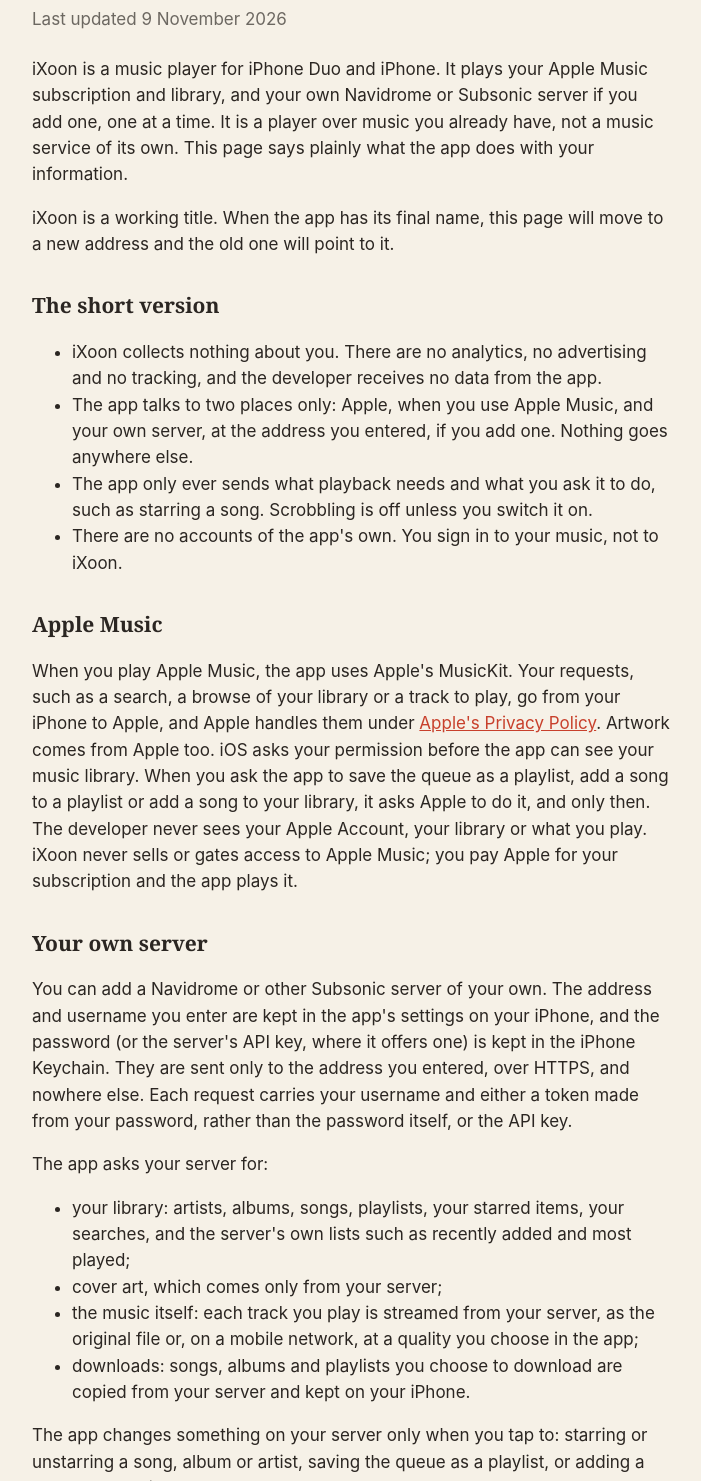
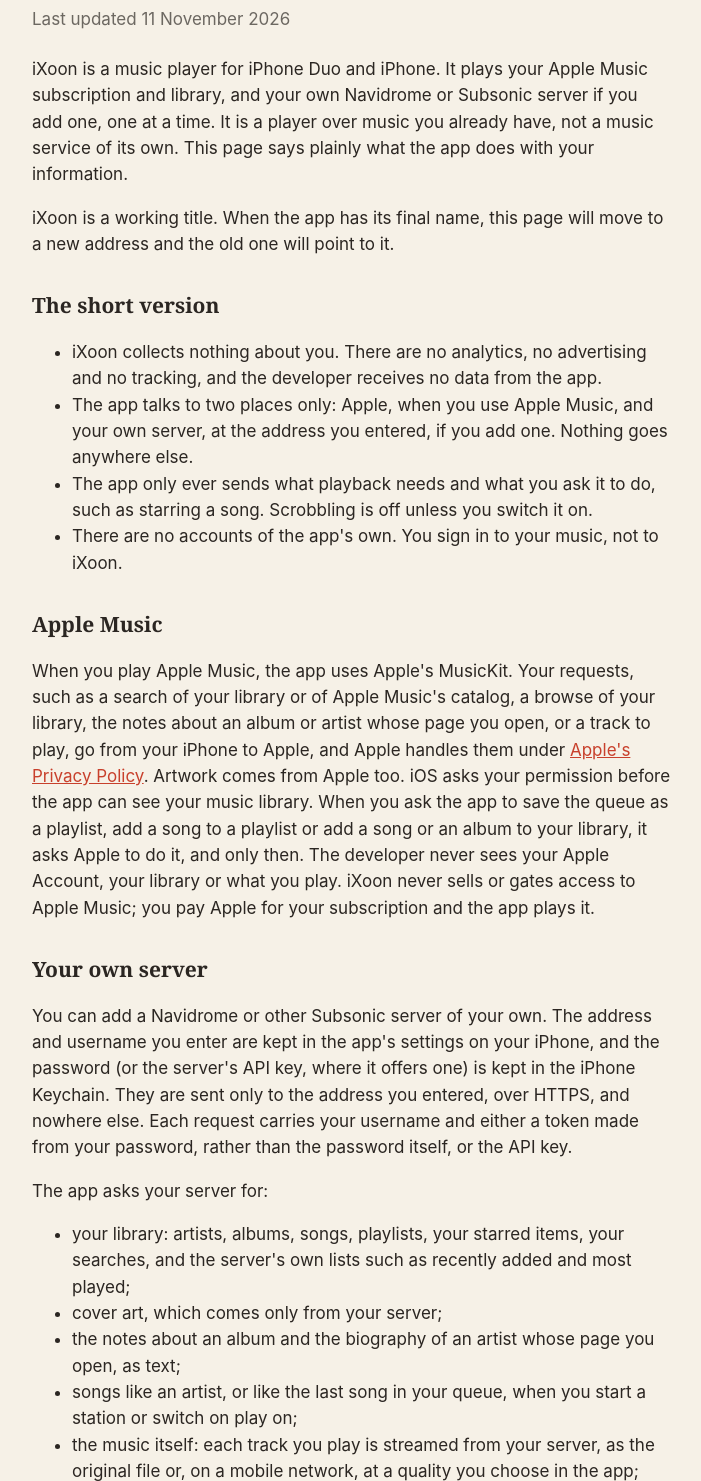
Before and after one commit to cmjarrett/orihon-site, a plain HTML site: page ixoon/privacy/index.html in a window 1280 px wide. Shown: the part 88-1569 px from the top of the page, without its empty margins (288-989 px from the left). Drawn offline with Linux system fonts and the light colour scheme.

Commit message:
iXoon privacy page: notes, kept music, stations, catalog, Full Pass
Adds what iXoon PRs #143 (NOTES-1), #146 and #160 (KEEP-1, DLFIX-1), #153 (STATION-1), #150 (CAT-1) and #157 (FULL-1) changed. Requests still go only to Apple or the owner's server; Data Not Collected stands. Date 11 November 2026.

Co-Authored-By: Claude Opus 5.5 <noreply@anthropic.com>

```diff
--- a/ixoon/privacy/index.html
+++ b/ixoon/privacy/index.html
@@ -11,7 +11,7 @@
 <body>
 <main>
 <h1>iXoon Privacy Policy</h1>
-<p class="date">Last updated 9 November 2026</p>
+<p class="date">Last updated 11 November 2026</p>
 
 <p>iXoon is a music player for iPhone Duo and iPhone. It plays your Apple Music subscription and library, and your own Navidrome or Subsonic server if you add one, one at a time. It is a player over music you already have, not a music service of its own. This page says plainly what the app does with your information.</p>
 
@@ -26,7 +26,7 @@
 </ul>
 
 <h2>Apple Music</h2>
-<p>When you play Apple Music, the app uses Apple's MusicKit. Your requests, such as a search, a browse of your library or a track to play, go from your iPhone to Apple, and Apple handles them under <a href="https://www.apple.com/legal/privacy/">Apple's Privacy Policy</a>. Artwork comes from Apple too. iOS asks your permission before the app can see your music library. When you ask the app to save the queue as a playlist, add a song to a playlist or add a song to your library, it asks Apple to do it, and only then. The developer never sees your Apple Account, your library or what you play. iXoon never sells or gates access to Apple Music; you pay Apple for your subscription and the app plays it.</p>
+<p>When you play Apple Music, the app uses Apple's MusicKit. Your requests, such as a search of your library or of Apple Music's catalog, a browse of your library, the notes about an album or artist whose page you open, or a track to play, go from your iPhone to Apple, and Apple handles them under <a href="https://www.apple.com/legal/privacy/">Apple's Privacy Policy</a>. Artwork comes from Apple too. iOS asks your permission before the app can see your music library. When you ask the app to save the queue as a playlist, add a song to a playlist or add a song or an album to your library, it asks Apple to do it, and only then. The developer never sees your Apple Account, your library or what you play. iXoon never sells or gates access to Apple Music; you pay Apple for your subscription and the app plays it.</p>
 
 <h2>Your own server</h2>
 <p>You can add a Navidrome or other Subsonic server of your own. The address and username you enter are kept in the app's settings on your iPhone, and the password (or the server's API key, where it offers one) is kept in the iPhone Keychain. They are sent only to the address you entered, over HTTPS, and nowhere else. Each request carries your username and either a token made from your password, rather than the password itself, or the API key.</p>
@@ -34,13 +34,15 @@
 <ul>
   <li>your library: artists, albums, songs, playlists, your starred items, your searches, and the server's own lists such as recently added and most played;</li>
   <li>cover art, which comes only from your server;</li>
+  <li>the notes about an album and the biography of an artist whose page you open, as text;</li>
+  <li>songs like an artist, or like the last song in your queue, when you start a station or switch on play on;</li>
   <li>the music itself: each track you play is streamed from your server, as the original file or, on a mobile network, at a quality you choose in the app;</li>
-  <li>downloads: songs, albums and playlists you choose to download are copied from your server and kept on your iPhone.</li>
+  <li>downloads: albums, playlists and songs you choose to download, or keep on your iPhone with Keep Starred Music or Keep on This iPhone, are copied from your server and kept on your iPhone. They use a mobile network only if you switch on Download over cellular.</li>
 </ul>
 <p>The app changes something on your server only when you tap to: starring or unstarring a song, album or artist, saving the queue as a playlist, or adding a song to a playlist.</p>
 <p><strong>Scrobbling</strong> is off unless you switch it on, on the sign-in form or later in the server's settings in the app. When it is on, the app tells your server what you have started playing and, once you have played half a track (or four minutes of it), that you played it and when. Plays made while you are offline wait on your iPhone and are sent to your server later. The app sends plays to your server only. Your server may pass them on to ListenBrainz, Last.fm or another service, but only if you linked one on the server. That is outside the app and under the terms of the service you chose.</p>
 <p>Your server is yours, or run by someone you chose. Whoever runs it can see these requests, as with any server: what was streamed, downloaded or searched for, the stars and playlist changes, the plays if scrobbling is on, the network address the requests came from, and that they came from iXoon. That is between you and your server. The developer has no access to your server and never sees any of it.</p>
-<p>The app never contacts Last.fm, ListenBrainz, MusicBrainz or any other service itself. Your server may, under its own settings: Navidrome, for example, can fetch artist pictures and information from outside services, and pass plays on to services you linked. That traffic is your server's, not the app's.</p>
+<p>The app never contacts Last.fm, ListenBrainz, MusicBrainz or any other service itself. Your server may, under its own settings: Navidrome, for example, can fetch artist pictures, information and similar songs from outside services, and pass plays on to services you linked. That traffic is your server's, not the app's.</p>
 
 <h2>Kept on your iPhone</h2>
 <p>Downloads, cover art the app has already shown, the queue, your pins and preferences, the server's settings and plays waiting to be sent to your server are kept in the app's own storage on your iPhone. Downloads are left out of iCloud Backup. None of it is sent to the developer.</p>
@@ -64,7 +66,7 @@
 <p>Crash reports reach the developer only if you have chosen, in iOS Settings under Privacy &amp; Security, to share them with app developers. That is Apple's setting, and the reports Apple passes on carry no personal information.</p>
 
 <h2>Purchases</h2>
-<p>You buy the app, and anything in it, through Apple. The developer never sees your payment details.</p>
+<p>The app is free. If you buy the Full Pass, Apple handles the purchase, the payment and the receipt through the App Store. The app only keeps a note on your iPhone that the pass is yours, and sends nothing about it anywhere. The developer never sees your payment details and keeps nothing about your purchase.</p>
 
 <h2>Children</h2>
 <p>iXoon collects no personal information from anyone, including children.</p>
```
